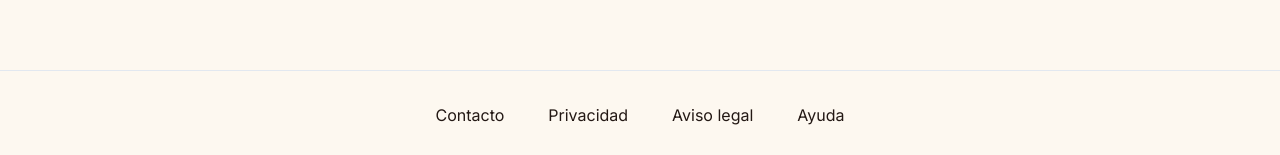
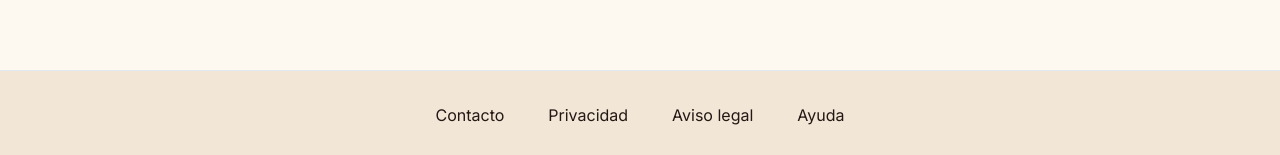
Before and after one commit to saradizio/microleccion-audiovisual, a React (Vite) app: page / in a window 1280 px wide. Shown: the part 1126-1281 px from the top of the page. Built offline with nearby package versions, Linux system fonts and the light colour scheme.

Commit message:
Change footer color

```diff
--- a/src/App.css
+++ b/src/App.css
@@ -529,7 +529,8 @@ h2 {
   align-items: center;
   justify-content: center;
   padding: 24px 20px;
-  border-top: 1px solid var(--border-color);
+  background: var(--secondary);
+  border-top: 1px solid var(--border);
 }
 
 .site-footer .link {
```
